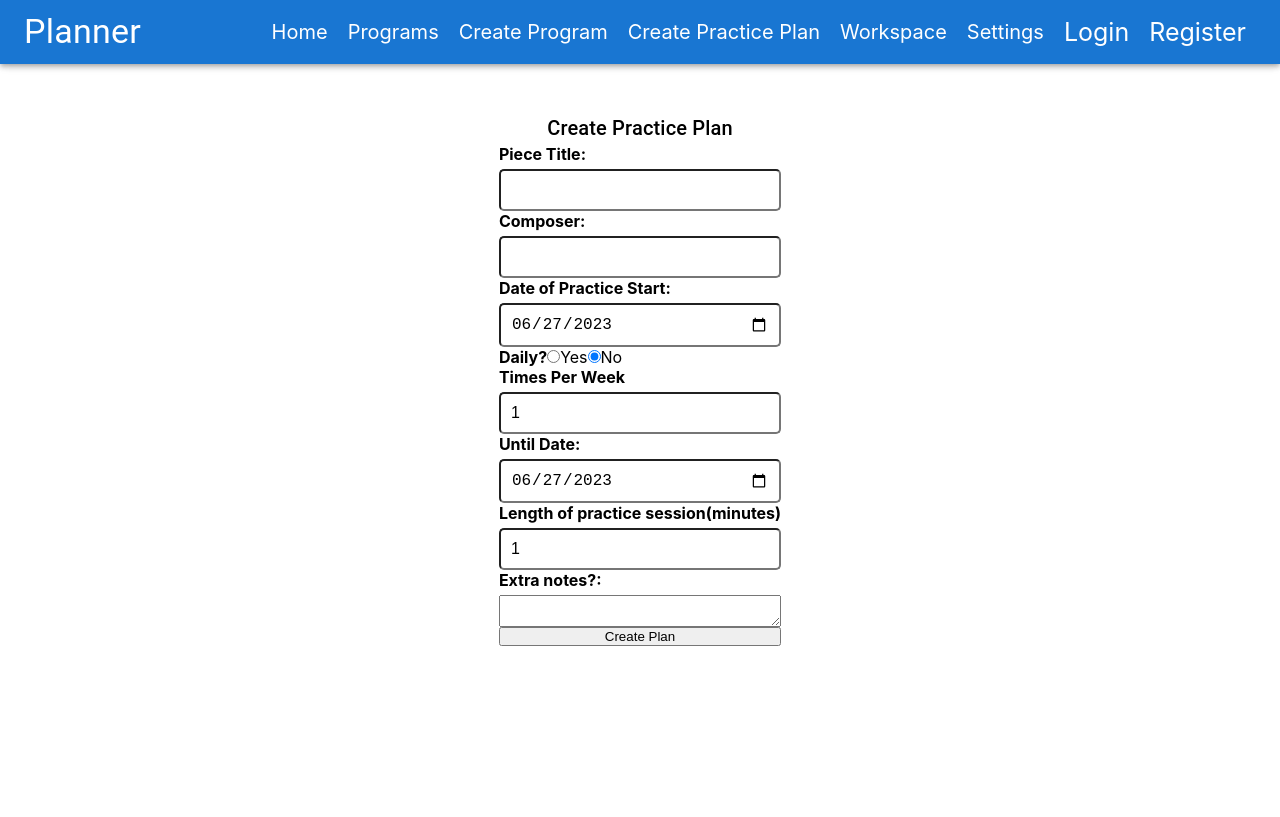
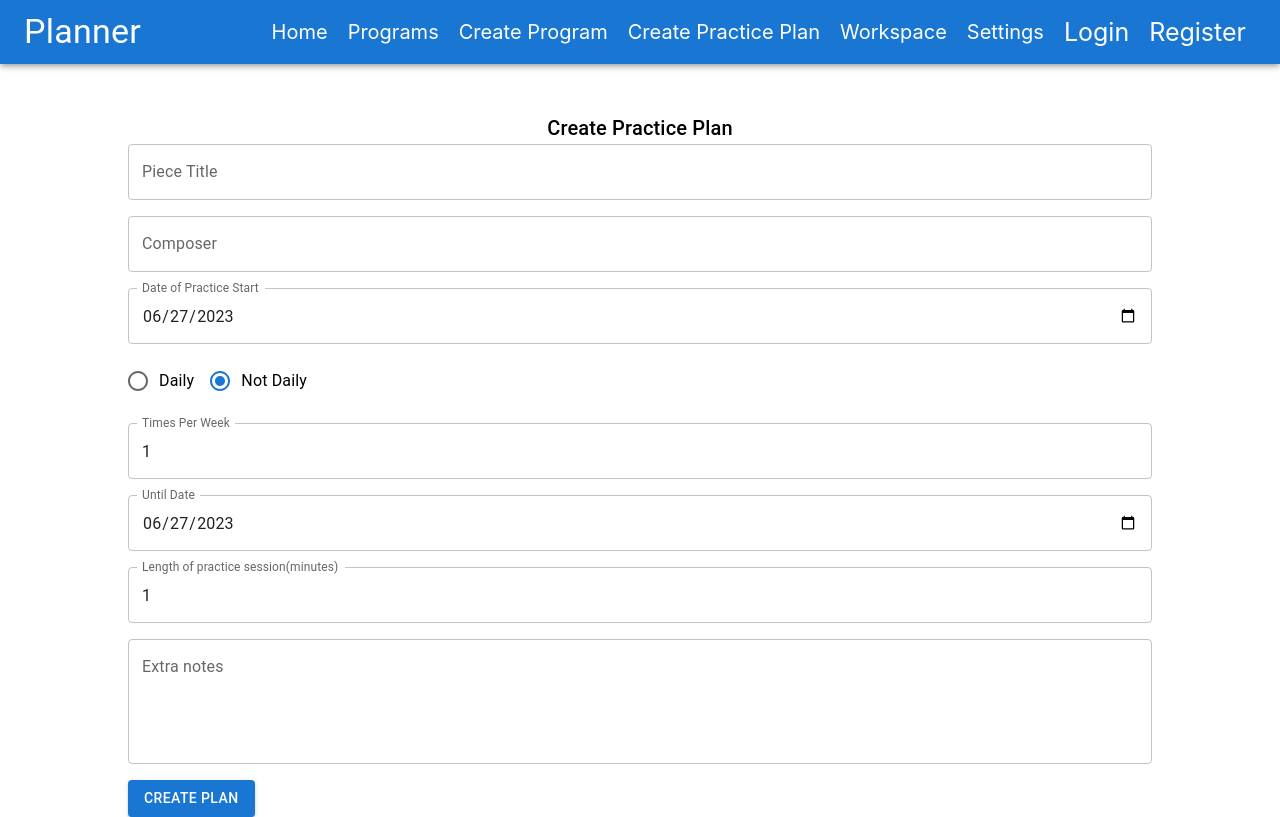
Before and after one commit to shoneriki/mern-practice, a React (Create React App) app in the folder client/: page /practice-plan/create in a window 1280 px wide. Built offline with nearby package versions, Linux system fonts and the light colour scheme.

Commit message:
frontend form working, including daily/non-daily functionality

```diff
--- a/client/src/components/PracticePlanForm.js
+++ b/client/src/components/PracticePlanForm.js
@@ -1,6 +1,6 @@
 import React from "react";
 
-import {Box} from "@mui/material"
+import {Box, Button, Grid, TextField, Radio, RadioGroup, FormControlLabel} from "@mui/material"
 
 export const PracticePlanForm = ({
   practicePlan,
@@ -12,22 +12,26 @@ export const PracticePlanForm = ({
   return (
     <form className="practice-plan-form" onSubmit={handleSubmit}>
       <Box
+        name="Form Box"
         sx={{
           display: "flex",
           flexDirection: "column",
         }}
       >
-        <label htmlFor="pieceTitle">Piece Title:</label>
-        <input
-          type="text"
+        <Grid container spacing={2} name="form-grid">
+          <Grid item xs={12}>
+            <TextField
               id="pieceTitle"
               name="pieceTitle"
+              label="Piece Title"
               value={practicePlan.pieceTitle}
               onChange={handleChange}
+              fullWidth
             />
             {suggestions.length > 0 && (
-          <section
-            style={{
+              <Box
+                name="suggestion-box"
+                sx={{
                   border: "1px solid #ccc",
                   borderRadius: "4px",
                   marginTop: "2px",
@@ -36,96 +40,132 @@ export const PracticePlanForm = ({
                 }}
               >
                 {suggestions.map((suggestion) => (
-              <section
+                  <Box
+                    name="suggestion-item"
                     key={suggestion._id}
-                style={{ padding: "4px", cursor: "pointer" }}
+                    sx={{ padding: "4px", cursor: "pointer" }}
                     onClick={() => handleValueChange(suggestion)}
                   >
                     {suggestion.name} by {suggestion.composer},
-              </section>
+                  </Box>
                 ))}
-          </section>
+              </Box>
             )}
-      </Box>
-      <label htmlFor="Composer">Composer:</label>
-      <input
-        type="text"
+          </Grid>
+          <Grid name="composer-grid" item xs={12}>
+            <TextField
               id="composer"
               name="composer"
+              label="Composer"
               value={practicePlan.composer}
               onChange={handleChange}
+              fullWidth
             />
-
-      <label htmlFor="Practice Start Date">Date of Practice Start:</label>
-      <input
-        type="date"
+          </Grid>
+          <Grid name="practiceStartDate-grid" item xs={12}>
+            <TextField
               id="practiceStartDate"
               name="practiceStartDate"
+              label="Date of Practice Start"
+              type="date"
               value={practicePlan.practiceStartDate}
               onChange={handleChange}
+              fullWidth
+              InputLabelProps={{
+                shrink: true,
+              }}
             />
-      <section>
-        <label htmlFor="daily">Daily?</label>
-        <input
-          type="radio"
-          id="daily-yes"
+          </Grid>
+          <Grid name="daily-grid" item xs={12}>
+            <RadioGroup
+              row
               name="daily"
+              value={practicePlan.daily}
+              onChange={(event) => {
+                handleChange({
+                  target: {
+                    name: event.target.name,
+                    value: event.target.value === "true",
+                  },
+                });
+              }}
+            >
+              <FormControlLabel
                 value={true}
-          checked={practicePlan.daily === true}
-          onChange={handleChange}
+                control={<Radio />}
+                label="Daily"
               />
-        Yes
-        <input
-          type="radio"
-          id="daily-no"
-          name="daily"
+              <FormControlLabel
                 value={false}
-          checked={practicePlan.daily === false}
-          onChange={handleChange}
+                control={<Radio />}
+                label="Not Daily"
               />
-        No
-      </section>
-      {!practicePlan.daily ? (
-        <>
-          <label htmlFor="timesPerWeek">Times Per Week</label>
-          <input
-            type="number"
+            </RadioGroup>
+          </Grid>
+
+          {!practicePlan.daily && (
+            <Grid name="timesPerWeek-grid" item xs={12}>
+              <TextField
                 id="timesPerWeek"
                 name="timesPerWeek"
-            min="1"
-            max="7"
+                label="Times Per Week"
+                type="number"
+                InputProps={{ inputProps: { min: 1, max: 7 } }}
                 value={practicePlan.timesPerWeek}
                 onChange={handleChange}
+                fullWidth
               />
-        </>
-      ) : null}
-      <label htmlFor="untilDate">Until Date:</label>
-      <input
-        type="date"
+            </Grid>
+          )}
+
+          <Grid name="untilDate-grid" item xs={12}>
+            <TextField
               id="untilDate"
               name="untilDate"
+              label="Until Date"
+              type="date"
               value={practicePlan.untilDate}
               onChange={handleChange}
+              fullWidth
+              InputLabelProps={{
+                shrink: true,
+              }}
             />
-      <label htmlFor="practiceLengthInMinutes">
-        Length of practice session(minutes)
-      </label>
-      <input
-        type="number"
+          </Grid>
+
+          <Grid name="practiceLengthInMinutes-grid" item xs={12}>
+            <TextField
               id="practiceLengthInMinutes"
               name="practiceLengthInMinutes"
+              label="Length of practice session(minutes)"
+              type="number"
+              InputProps={{ inputProps: { min: 1, max: 1440 } }}
               value={practicePlan.practiceLengthInMinutes}
               onChange={handleChange}
+              fullWidth
             />
-      <label htmlFor="notes">Extra notes?:</label>
-      <textarea
-        type="date"
+          </Grid>
+
+          <Grid name="notes-grid" item xs={12}>
+            <TextField
               id="notes"
               name="notes"
+              label="Extra notes"
+              multiline
+              rows={4}
               value={practicePlan.notes}
               onChange={handleChange}
+              fullWidth
             />
-      <button type="submit">Create Plan</button>
+          </Grid>
+
+          <Grid name="create-plan-btn-grid" item xs={12}>
+            <Button variant="contained" color="primary" type="submit">
+              Create Plan
+            </Button>
+          </Grid>
+        </Grid>
+      </Box>
     </form>
   );
 };
```
Lines whose indentation alone changed are shown as unchanged.
